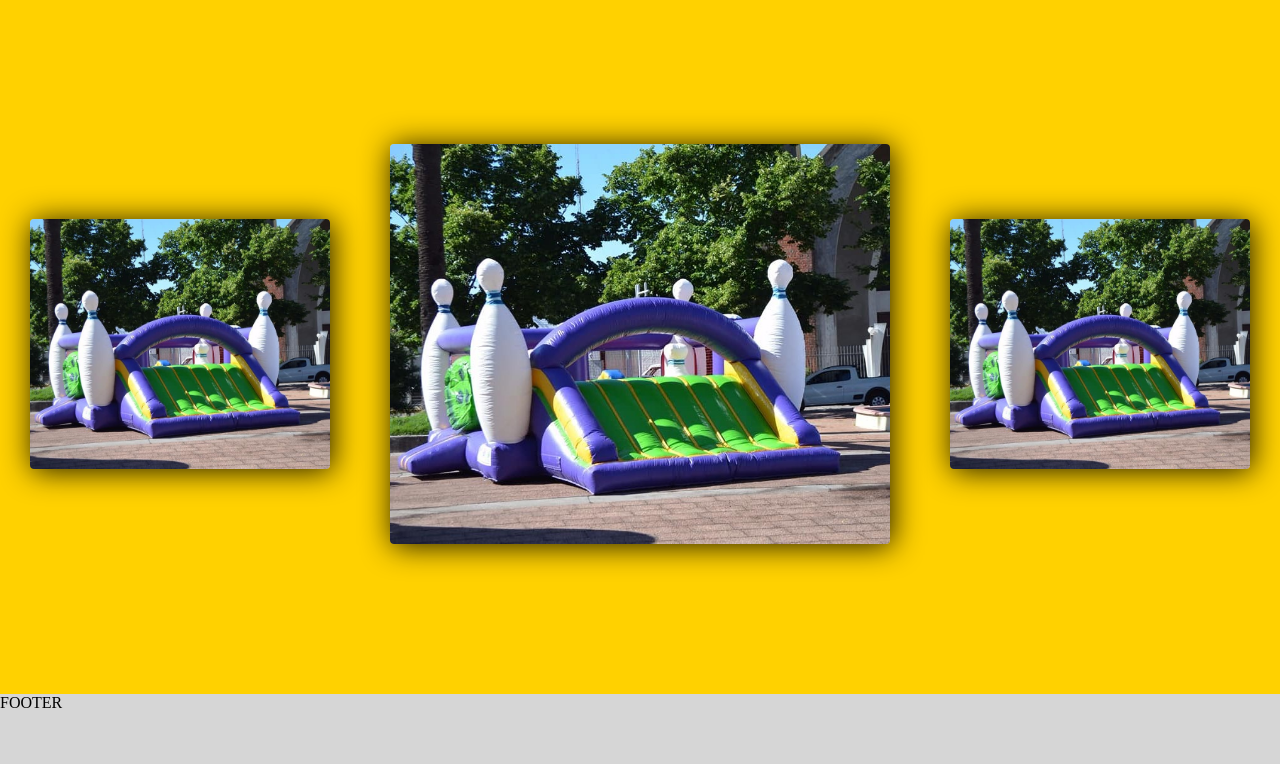
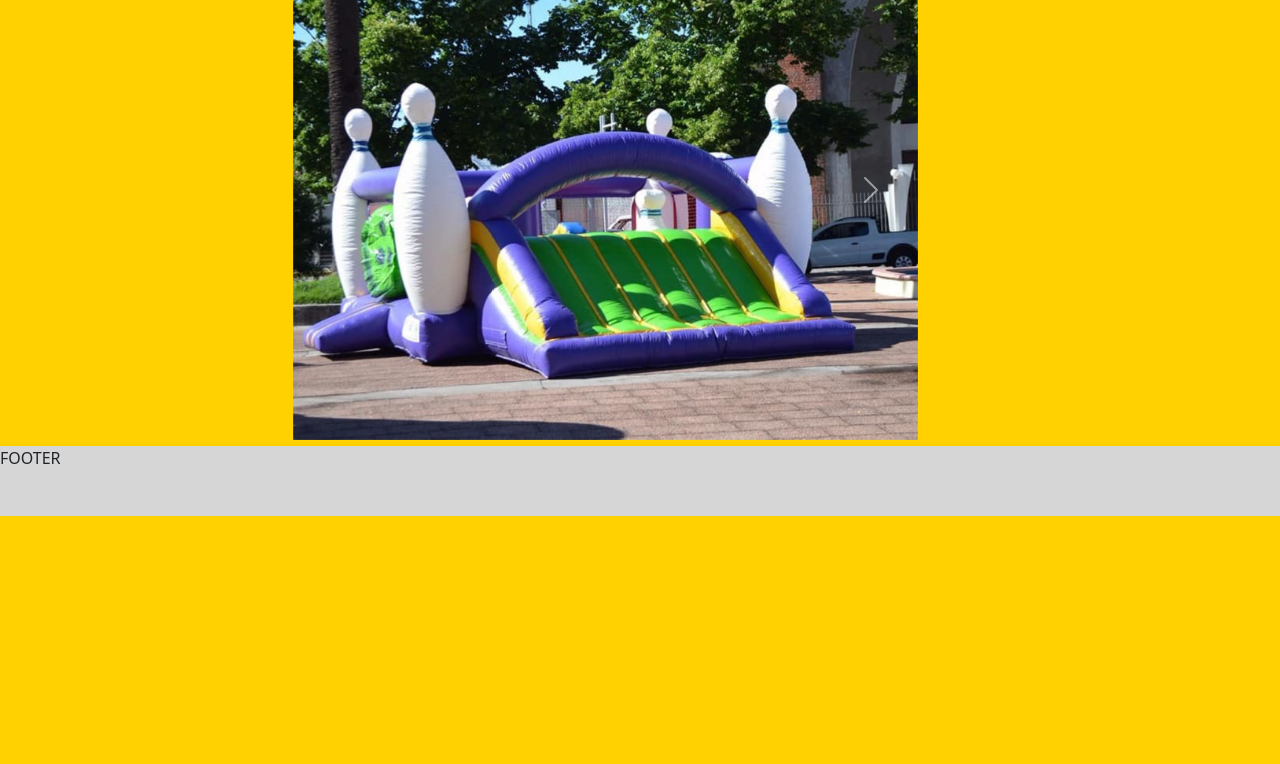
Before and after one commit to EmilianoMendez03/PreEntrega2-Mendez, a plain HTML site: page eventos.html in a window 1280 px wide. Shown: the part 227-991 px from the top of the page. After the commit the page ends 800 px from the top, so only its background shows below. Drawn offline with nearby package versions, Linux system fonts and the light colour scheme.

Commit message:
corrijo index

```diff
--- a/eventos.html
+++ b/eventos.html
@@ -1,14 +1,20 @@
 <html lang="en">
+
 <head>
     <meta charset="UTF-8">
     <meta http-equiv="X-UA-Compatible" content="IE=edge">
     <meta name="viewport" content="width=device-width, initial-scale=1.0">
+    <link href="https://cdn.jsdelivr.net/npm/bootstrap@5.2.2/dist/css/bootstrap.min.css" rel="stylesheet"
+        integrity="sha384-Zenh87qX5JnK2Jl0vWa8Ck2rdkQ2Bzep5IDxbcnCeuOxjzrPF/et3URy9Bv1WTRi" crossorigin="anonymous">
     <link rel="stylesheet" href="style.css">
     <link rel="preconnect" href="https://fonts.googleapis.com">
     <link rel="preconnect" href="https://fonts.gstatic.com" crossorigin>
-    <link href="https://fonts.googleapis.com/css2?family=Nunito:wght@500;800&family=Roboto:ital,wght@1,700;1,900&display=swap" rel="stylesheet">
+    <link
+        href="https://fonts.googleapis.com/css2?family=Nunito:wght@500;800&family=Roboto:ital,wght@1,700;1,900&display=swap"
+        rel="stylesheet">
     <title>Document</title>
 </head>
+
 <body>
 
     <header>
@@ -18,30 +24,52 @@
         <nav class="nav_container">
             <ul class="navigation">
                 <li class="lista_nav"><a href="./INDEX.HTML" class="nav-link__Inicio" rel="//in">Inicio</a></li>
-                <li class="lista_nav"><a href="./sobre_nosotros.html" class="nav-link__SobreNosotros">Sobre nosotros</a></li>
+                <li class="lista_nav"><a href="./sobre_nosotros.html" class="nav-link__SobreNosotros">Sobre nosotros</a>
+                </li>
                 <li class="lista_nav"><a href="./productos.html" class="nav-link__Productos">Productos</a></li>
                 <li class="lista_nav"><a href="./eventos.html" class="nav-link__Eventos">Eventos</a></li>
                 <li class="lista_nav"><a href="./contacto.html" class="nav-link__Contacto">Contacto</a></li>
             </ul>
         </nav>
 
-</header>
+    </header>
 
     <article class="Container_h1_eventos">
         <h1 class="eventos">Eventos</h1>
     </article>
 
-        <article class="Container_img_eventos">
-                <img class="Cumple_1" src="images\bowling2.jpg" alt="Cumple">
-                <img class="Cumple_2" src="images\bowling2.jpg" alt="Cumple">
-                <img class="Cumple_3" src="images\bowling2.jpg" alt="Cumple">
-        </article>
+    <article class="container">
+        <div id="carouselExampleInterval" class="carousel slide" data-bs-ride="carousel">
+            <div class="carousel-inner">
+              <div class="carousel-item active" data-bs-interval="10000">
+                <img src="./images/bowling2.jpg" class="img-carousel-custom d-block w-100" alt="...">
+              </div>
+              <div class="carousel-item" data-bs-interval="2000">
+                <img src="./images/florida.jpg" class="img-carousel-custom d-block w-100" alt="...">
+              </div>
+              <div class="carousel-item">
+                <img src="./images/tom.jpg" class="img-carousel-custom d-block w-100" alt="...">
+              </div>
+            </div>
+            <button class="carousel-control-prev" type="button" data-bs-target="#carouselExampleInterval" data-bs-slide="prev">
+              <span class="carousel-control-prev-icon" aria-hidden="true"></span>
+              <span class="visually-hidden">Previous</span>
+            </button>
+            <button class="carousel-control-next" type="button" data-bs-target="#carouselExampleInterval" data-bs-slide="next">
+              <span class="carousel-control-next-icon" aria-hidden="true"></span>
+              <span class="visually-hidden">Next</span>
+            </button>
+          </div>
+    </article>
 
 
 
     <footer class="footer2">
         <p>FOOTER</p>
     </footer>
+    <script src="https://cdn.jsdelivr.net/npm/bootstrap@5.2.2/dist/js/bootstrap.bundle.min.js"
+        integrity="sha384-OERcA2EqjJCMA+/3y+gxIOqMEjwtxJY7qPCqsdltbNJuaOe923+mo//f6V8Qbsw3"
+        crossorigin="anonymous"></script>
+</body>
 
-</body>
 </html>
--- a/style.css
+++ b/style.css
@@ -7,8 +7,6 @@
             flex-direction: column;
             min-height: 100vh;
             background-color: FFD100;
-
-
         }
                                                                      /* INDEX */
         #index_body {
@@ -43,6 +41,7 @@
             border:solid 1px;
             top: 0;
             width: 100%;
+            position: fixed;
         }
 
     .logo{
@@ -372,6 +371,11 @@
                     bottom:0;
                     width: 100%;
                 }
+                .img-carousel-custom{
+                    height: 500px;
+                    object-fit: cover;
+                    width: 100%;
+                }
                                                                 /* Contacto */
                     .container_titulo_contacto{  display: flex;
                         flex-direction: column;
```
